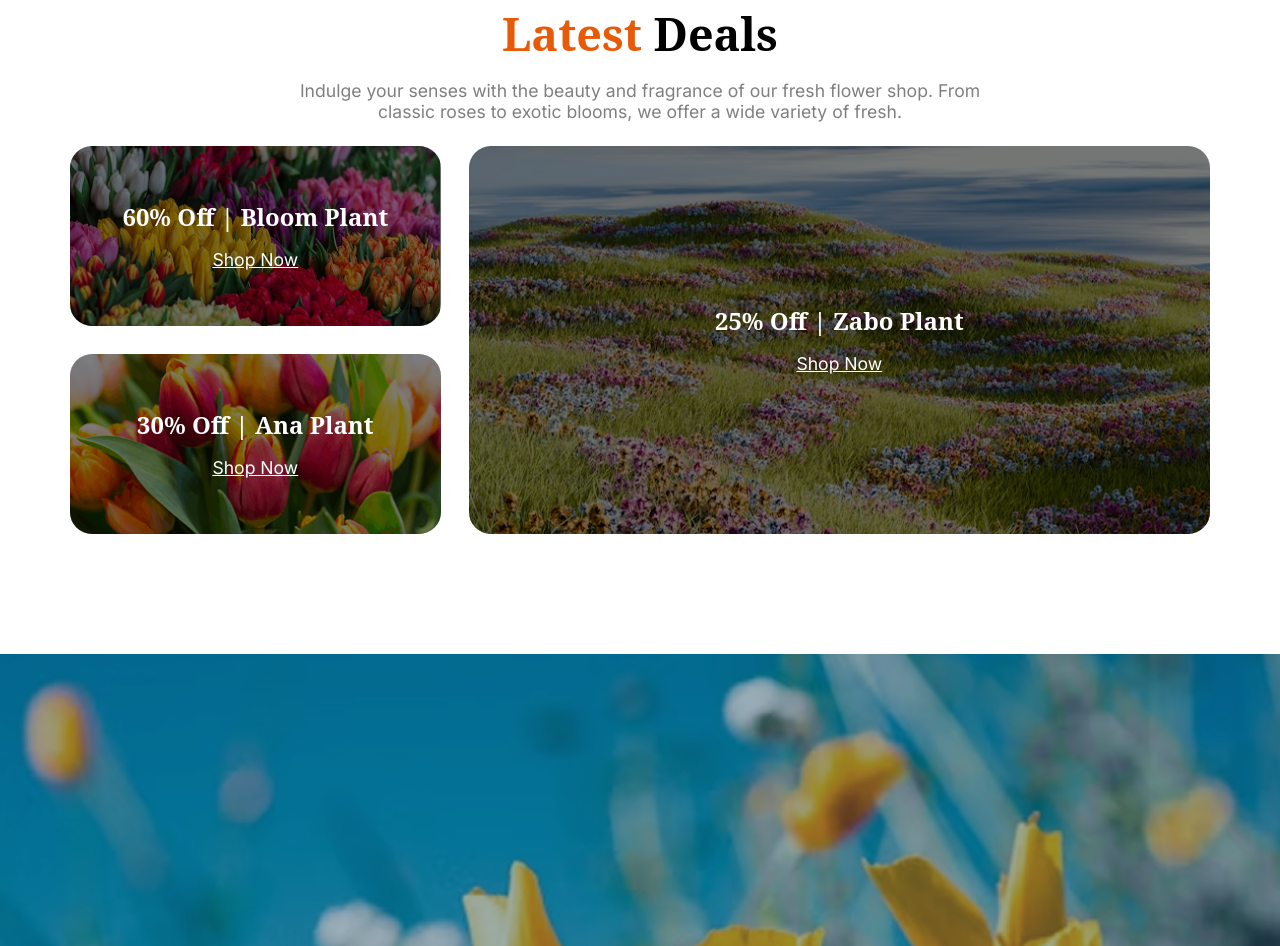
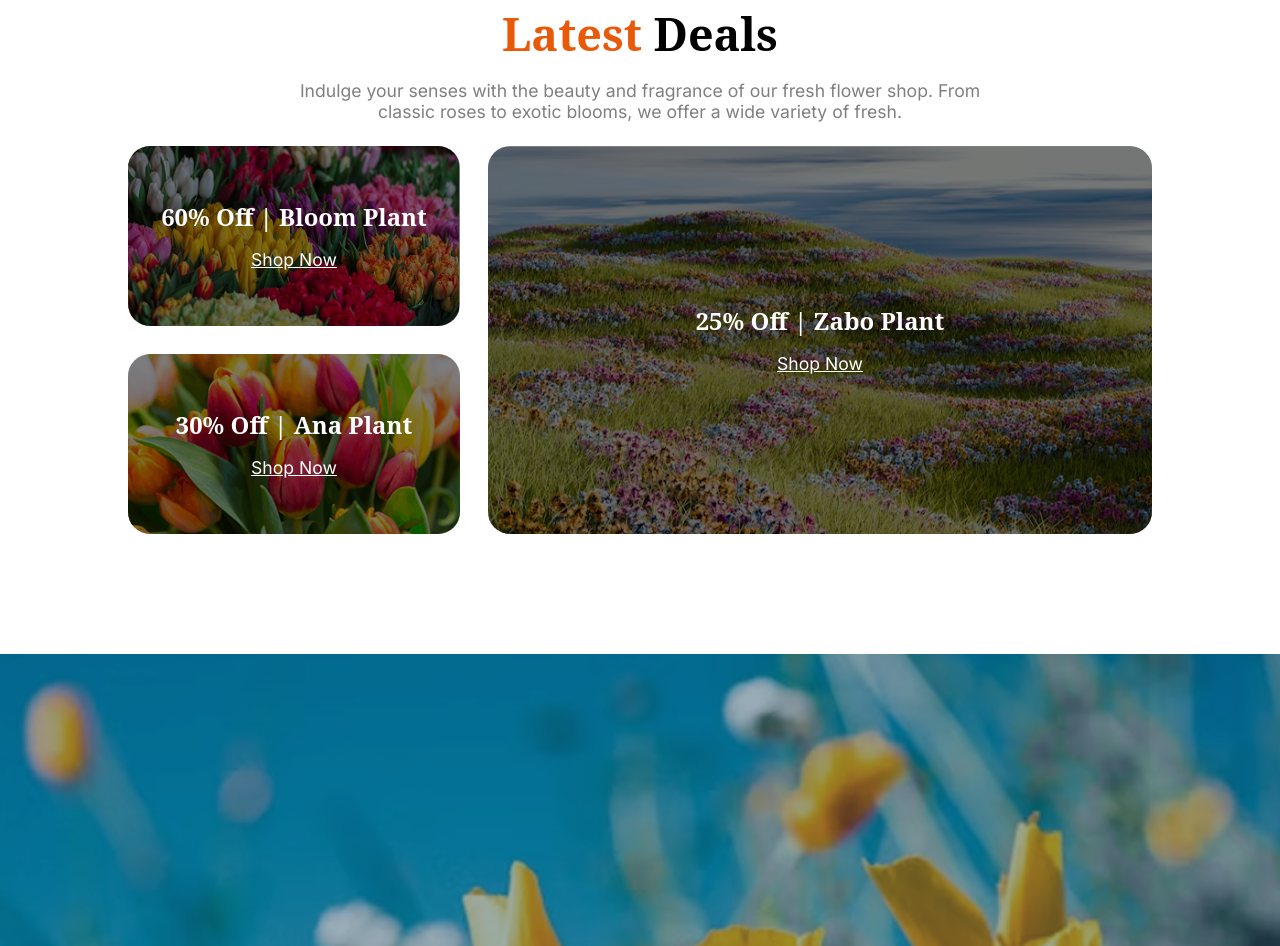
Before and after one commit to jerinAfrose/responsive-flowers-assignment2, a plain HTML site: page index.html in a window 1280 px wide. Shown: the part 2413-3359 px from the top of the page. Drawn offline with Linux system fonts and the light colour scheme.

Commit message:
solve mistake in latest deal section

```diff
--- a/styles/style.css
+++ b/styles/style.css
@@ -210,8 +210,8 @@
   grid-template-columns: 1fr 2fr;
   grid-template-rows: auto auto;
   gap: 28px;
-  max-width: 1140px;
-  width: 100%;
+  /* max-width: 1140px; */
+  /* width: 100%; */
   box-sizing: border-box;
 }
 .box-item {
```
